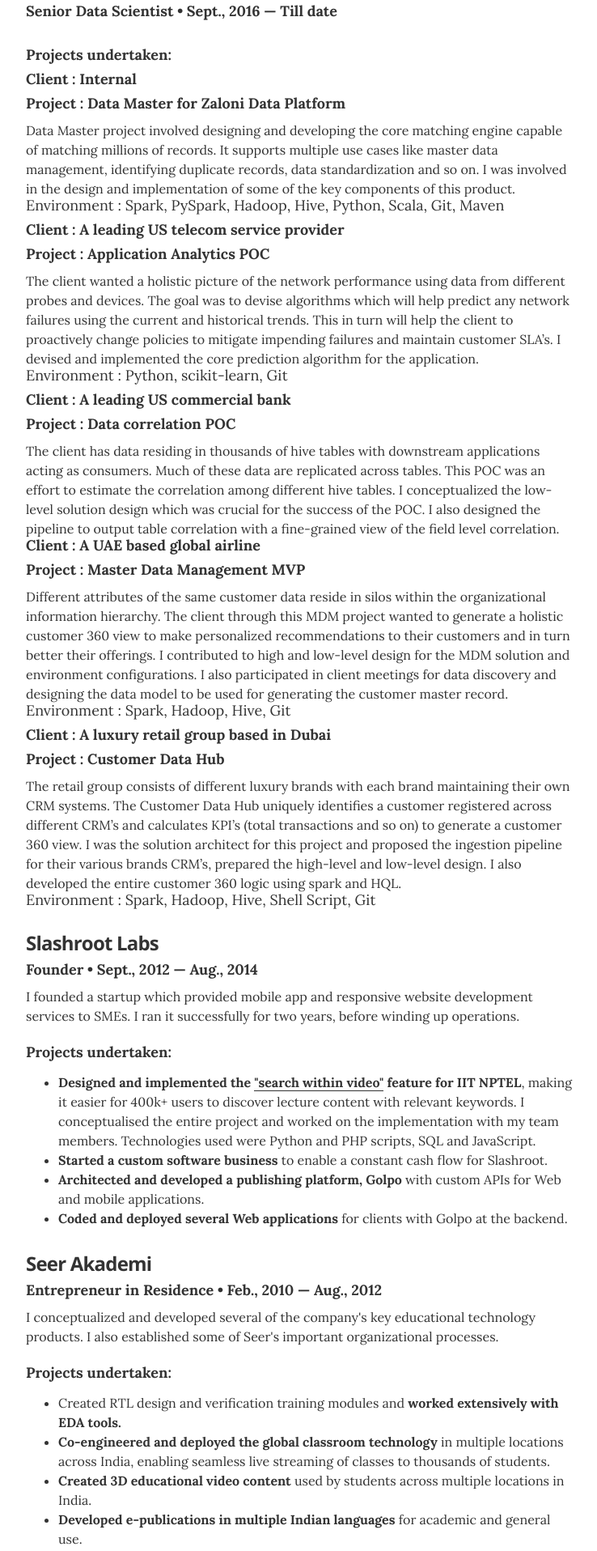
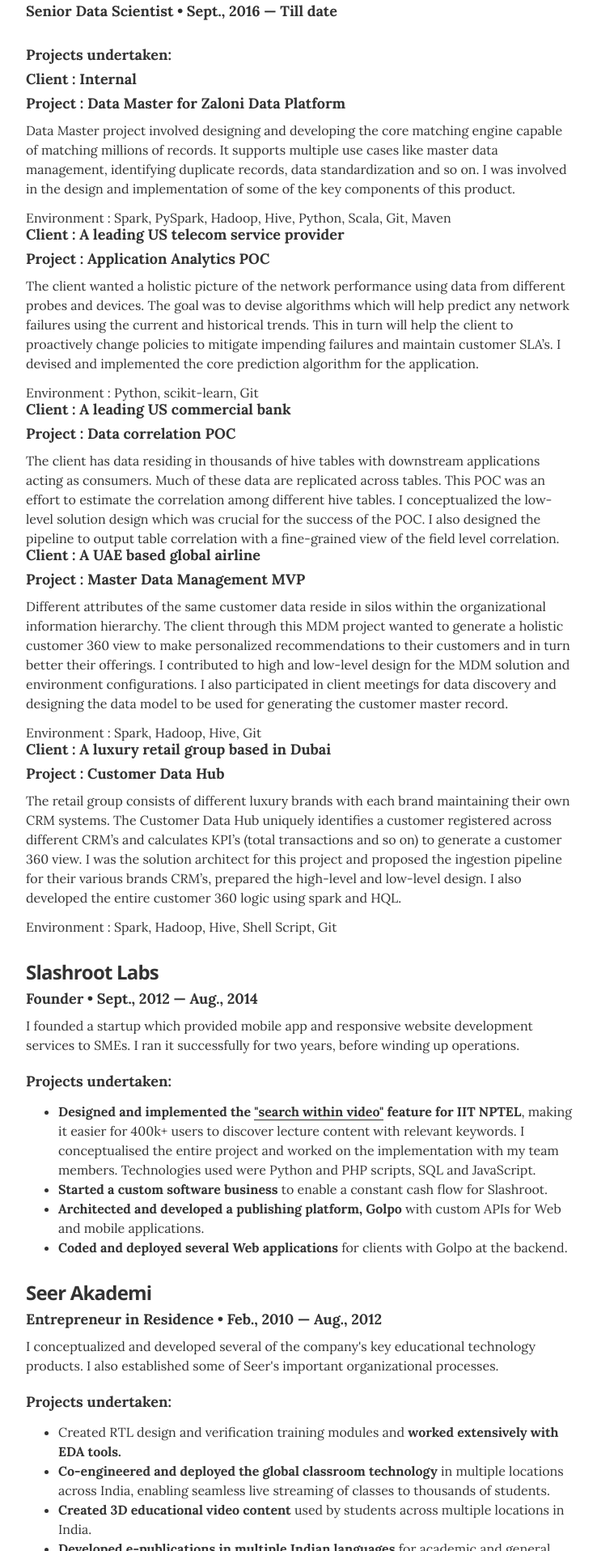
Before and after one commit to CapedCrusader/resume, a Jekyll site: the page built from index.html, in a window 1280 px wide. Shown: the part 1166-3082 px from the top of the page at 81% size, without its empty margins (268-1006 px from the left). Built offline with Jekyll 4.4.1, drawn with Linux system fonts in a browser that asks for light colours.

Commit message:
Updated with latest work experience

```diff
--- a/_layouts/resume.html
+++ b/_layouts/resume.html
@@ -127,12 +127,12 @@
           <h5 class="resume-item-details" itemprop="description">Client : Internal</h5>
 	  <h5 class="resume-item-details" itemprop="description">Project : Data Master for Zaloni Data Platform</h5>
 	  <p class="resume-item-copy">Data Master project involved designing and developing the core matching engine capable of matching millions of records. It supports multiple use cases like master data management, identifying duplicate records, data standardization and so on. I was involved in the design and implementation of some of the key components of this product.<br>
-          <p class="resume-item-details" itemprop="description">Environment : Spark, PySpark, Hadoop, Hive, Python, Scala, Git, Maven<br>
+          <p class="resume-item-copy" itemprop="description">Environment : Spark, PySpark, Hadoop, Hive, Python, Scala, Git, Maven<br>
 
 	  <h5 class="resume-item-details" itemprop="description">Client : A leading US telecom service provider</h5>
 	  <h5 class="resume-item-details" itemprop="description">Project : Application Analytics POC</h5>
 	  <p class="resume-item-copy">The client wanted a holistic picture of the network performance using data from different probes and devices. The goal was to devise algorithms which will help predict any network failures using the current and historical trends. This in turn will help the client to proactively change policies to mitigate impending failures and maintain customer SLA’s. I devised and implemented the core prediction algorithm for the application.<br>
-	  <p class="resume-item-details" itemprop="description">Environment : Python, scikit-learn, Git<br>
+	  <p class="resume-item-copy" itemprop="description">Environment : Python, scikit-learn, Git<br>
 
 	  <h5 class="resume-item-details" itemprop="description">Client : A leading US commercial bank</h5>
 	  <h5 class="resume-item-details" itemprop="description">Project : Data correlation POC</h5>
@@ -141,12 +141,12 @@
 	  <h5 class="resume-item-details" itemprop="description">Client : A UAE based global airline</h5>
 	  <h5 class="resume-item-details" itemprop="description">Project : Master Data Management MVP</h5>
 	  <p class="resume-item-copy">Different attributes of the same customer data reside in silos within the organizational information hierarchy. The client through this MDM project wanted to generate a holistic customer 360 view to make personalized recommendations to their customers and in turn better their offerings. I contributed to high and low-level design for the MDM solution and environment configurations. I also participated in client meetings for data discovery and designing the data model to be used for generating the customer master record.<br>
-	  <p class="resume-item-details" itemprop="description">Environment : Spark, Hadoop, Hive, Git<br>
+	  <p class="resume-item-copy" itemprop="description">Environment : Spark, Hadoop, Hive, Git<br>
 
 	  <h5 class="resume-item-details" itemprop="description">Client : A luxury retail group based in Dubai</h5>
 	  <h5 class="resume-item-details" itemprop="description">Project : Customer Data Hub</h5>
 	  <p class="resume-item-copy">The retail group consists of different luxury brands with each brand maintaining their own CRM systems. The Customer Data Hub uniquely identifies a customer registered across different CRM’s and calculates KPI’s (total transactions and so on) to generate a customer 360 view. I was the solution architect for this project and proposed the ingestion pipeline for their various brands CRM’s, prepared the high-level and low-level design. I also developed the entire customer 360 logic using spark and HQL.<br>
-	  <p class="resume-item-details" itemprop="description">Environment : Spark, Hadoop, Hive, Shell Script, Git<br>
+	  <p class="resume-item-copy" itemprop="description">Environment : Spark, Hadoop, Hive, Shell Script, Git<br>
 	<!-- <p class="resume-item-copy">If you're going to copy paste markup, or edit it, just be sure to keep the appropriate classnames on your new elements for styling purposes.</p> -->
 
         </div><!-- end of resume-item -->
```
